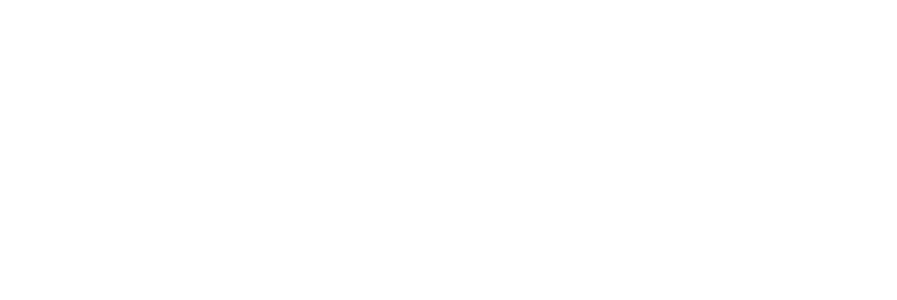
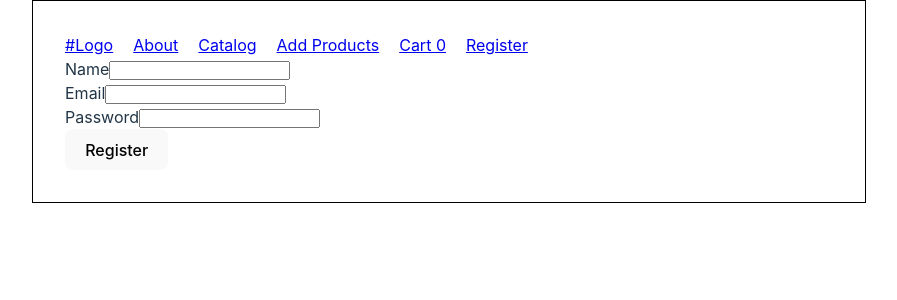
Before and after one commit to richa-verma1001/ecommerce-frontend-react, a React (Vite) app: page /register in a window 1280 px wide. Before the commit this address had no page. Shown: the top 300 px of the page, without its empty margins (191-1088 px from the left). Built offline with nearby package versions, Linux system fonts and the light colour scheme.

Commit message:
feat: Register New User

```diff
--- a/src/App.jsx
+++ b/src/App.jsx
@@ -9,6 +9,7 @@
 import CatalogItem from "./pages/CatalogItem";
 import Cart from "./pages/Cart";
 import AddProduct from "./pages/admin/AddProduct";
+import RegisterUser from "./pages/user/RegisterUser";
 import { BrowserRouter, Routes, Route } from "react-router-dom";
 import "./App.css";
 
@@ -87,6 +88,7 @@
             <Route path="/cart" element={<Cart items={cartItems} />} />
             <Route path="/about" element={<About />} />
             <Route path="/addproduct" element={<AddProduct />} />
+            <Route path="/register" element={<RegisterUser />} />
           </Route>
         </Routes>
       </BrowserRouter>
--- a/src/pages/Home.jsx
+++ b/src/pages/Home.jsx
@@ -21,6 +21,9 @@
           <li>
             <NavLink to="/cart">Cart {cartTotal}</NavLink>
           </li>
+          <li>
+            <NavLink to="/register">Register</NavLink>
+          </li>
         </ul>
       </header>
       <main>
--- /dev/null
+++ b/src/pages/user/RegisterUser.jsx
@@ -0,0 +1,85 @@
+import React from "react";
+import UserService from "../../services/user-service";
+
+export default function RegisterUser() {
+  const [formData, setFormData] = React.useState({
+    name: "",
+    email: "",
+    password: "",
+  });
+
+  const [message, setMessage] = React.useState("");
+  const [error, setError] = React.useState("");
+
+  function handleChange(e) {
+    const { name, value } = e.target;
+    setFormData((prev) => {
+      return {
+        ...prev,
+        [name]: value,
+      };
+    });
+  }
+
+  function handleSubmit(e) {
+    e.preventDefault();
+    UserService.addUser(formData)
+      .then((res) => {
+        if (!res.ok) {
+          setError("Error while adding user");
+          setMessage("");
+        } else {
+          setMessage("User Added Successfully");
+          resetFormData();
+        }
+      })
+      .catch((err) => setError(error));
+  }
+
+  function resetFormData() {
+    setFormData({
+      name: "",
+      email: "",
+      password: "",
+    });
+  }
+
+  return (
+    <div>
+      {error && <div className="error">{error}</div>}
+      {message && <div className="message">{message}</div>}
+      <form onSubmit={handleSubmit}>
+        <div>
+          <label htmlFor="name">Name</label>
+          <input
+            name="name"
+            type="text"
+            value={formData.name}
+            onChange={handleChange}
+          ></input>
+        </div>
+        <div>
+          <label htmlFor="email">Email</label>
+          <input
+            name="email"
+            type="email"
+            value={formData.email}
+            onChange={handleChange}
+          ></input>
+        </div>
+        <div>
+          <label htmlFor="password">Password</label>
+          <input
+            name="password"
+            type="password"
+            value={formData.password}
+            onChange={handleChange}
+          ></input>
+        </div>
+        <div>
+          <button>Register</button>
+        </div>
+      </form>
+    </div>
+  );
+}
--- a/src/services/product-service.js
+++ b/src/services/product-service.js
@@ -18,21 +18,19 @@
 
   async addProduct(data){
     const url = `${config.API_BASE_URL}/product`;
-    const res = await fetch(url, {
+    return await fetch(url, {
         method: 'POST',
         headers: {
           'Content-type': 'application/json'
         },
         body: JSON.stringify(data)
       });
-    return res;
   }
 
   async removeProduct(productId){
     try{
       const res = await fetch(`${config.API_BASE_URL}/products/${productId}`, { method: 'DELETE'});
-      const data = await res.json();
-      return data;
+      return await res.json();
     }catch(err){
       throw new Error(`Failed to delete product: ${productId}`);
     }
--- /dev/null
+++ b/src/services/user-service.js
@@ -0,0 +1,60 @@
+import config from '../config/config';
+
+class UserService {
+  async getUsers(){
+    try{
+      return await fetch(`${config.API_BASE_URL}/users`);
+    }catch(e){
+      throw new Error('Error getting users');
+    }
+
+  }
+
+  async getUserById(id){
+    try{
+      return await fetch(`${config.API_BASE_URL}/users/${id}`);
+    }catch(e){
+      throw new Error('Error getting user');
+    }
+  }
+
+  async addUser(data){
+    try{
+      return await fetch(`${config.API_BASE_URL}/user`, {
+        method: 'POST',
+        headers: {
+          'Content-Type': 'application/json'
+        },
+        body: JSON.stringify(data)
+      });
+    }catch(e){
+      throw new Error('Error add user');
+    }
+  }
+
+  async removeUser(id){
+    try{
+      return await fetch(`${config.API_BASE_URL}/user/${id}`, {
+        method: 'DELETE'
+      });
+    }catch(e){
+      throw new Error('Error add user');
+    }
+  }
+
+  async updateUser(id, data){
+    try{
+      return await fetch(`${config.API_BASE_URL}/user/${id}`, {
+        method: 'PUT',
+        headers: {
+          'Content-Type': 'application/json'
+        },
+        body: JSON.stringify(data)
+      });
+    }catch(e){
+      throw new Error('Error updating user');
+    }
+  }
+}
+
+export default new UserService();
```
